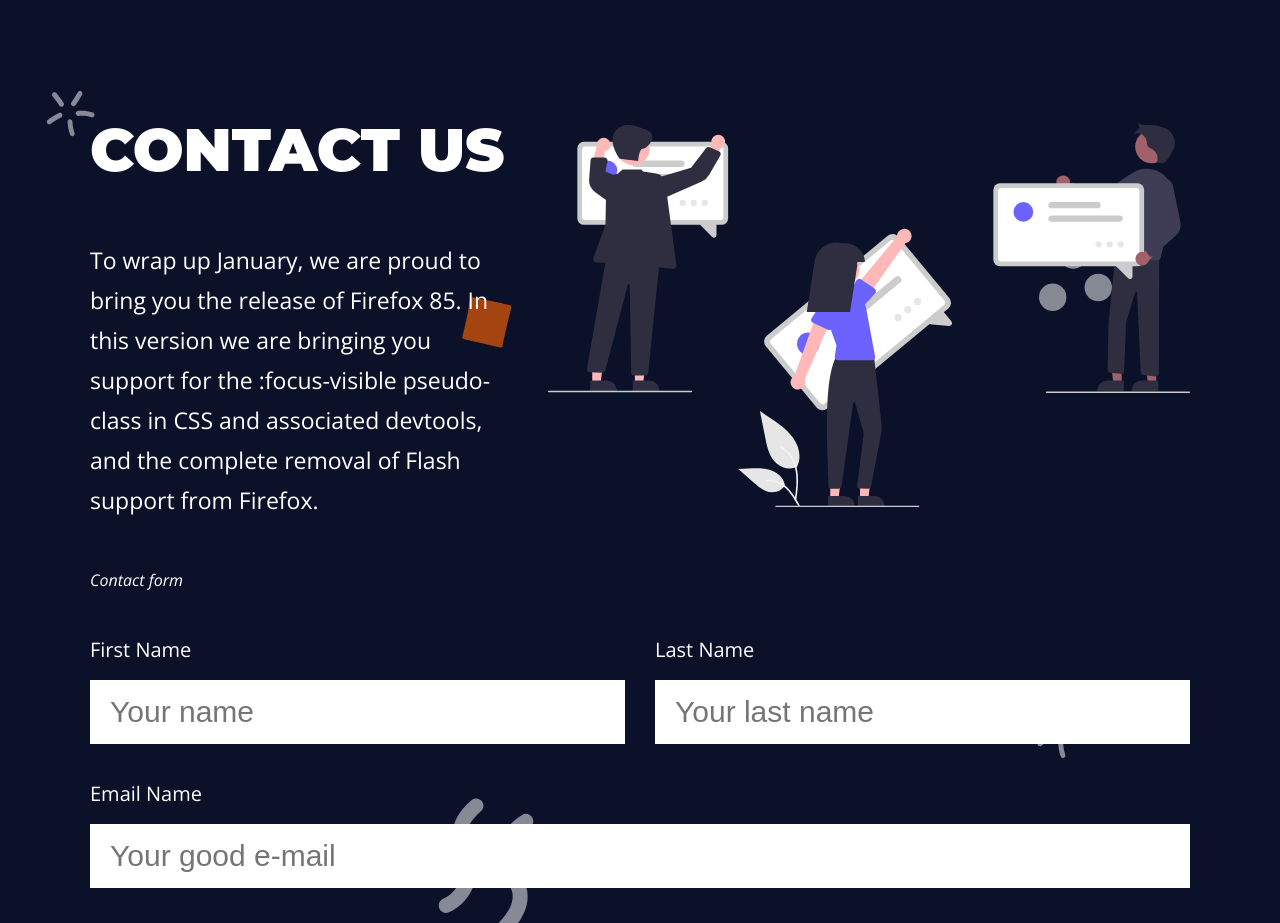
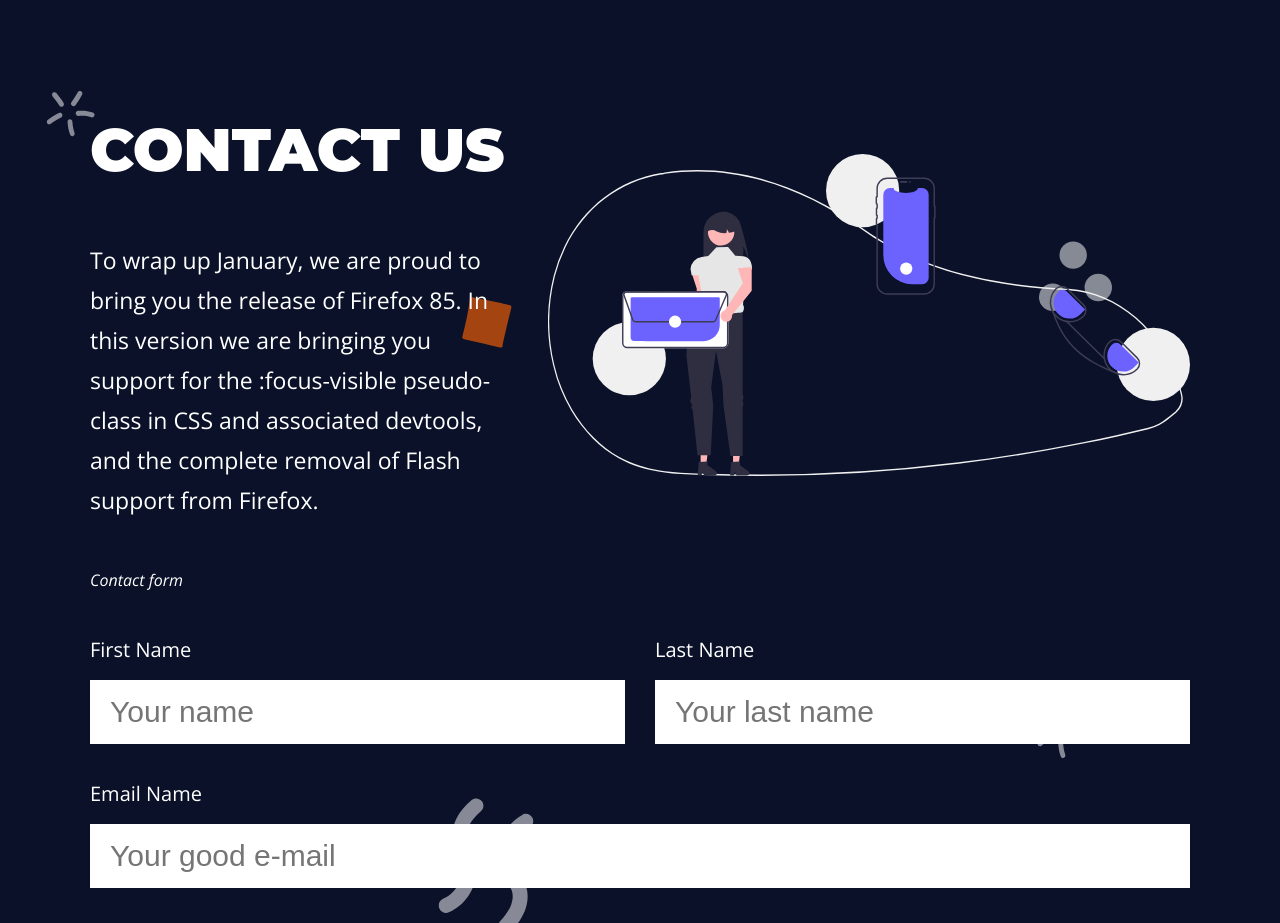
Before and after one commit to luana-dev/projeto_git, a plain HTML site: page index.html in a window 1280 px wide. Shown: the part 5200-6123 px from the top of the page. Drawn offline with nearby package versions, Linux system fonts and the light colour scheme; files whose address does not match are found by name.

Commit message:
Alteração da imagem de contato

```diff
--- a/index.html
+++ b/index.html
@@ -184,7 +184,7 @@
                 <p>To wrap up January, we are proud to bring you the release of Firefox 85. In this version we are bringing you support for the :focus-visible pseudo-class in CSS and associated devtools, and the complete removal of Flash support from Firefox.</p>
             </div>
             <div class="main_img">
-                <img src="../projeto_git/assets/img/contact.svg" alt="contact_image">
+                <img src="../projeto_git/assets/img/contact_us2.svg" alt="contact_image">
             </div>
         </div>
         <div class="contact_form main_content">
```
Also changed, not shown: assets/img/contact_us2.svg (added).
